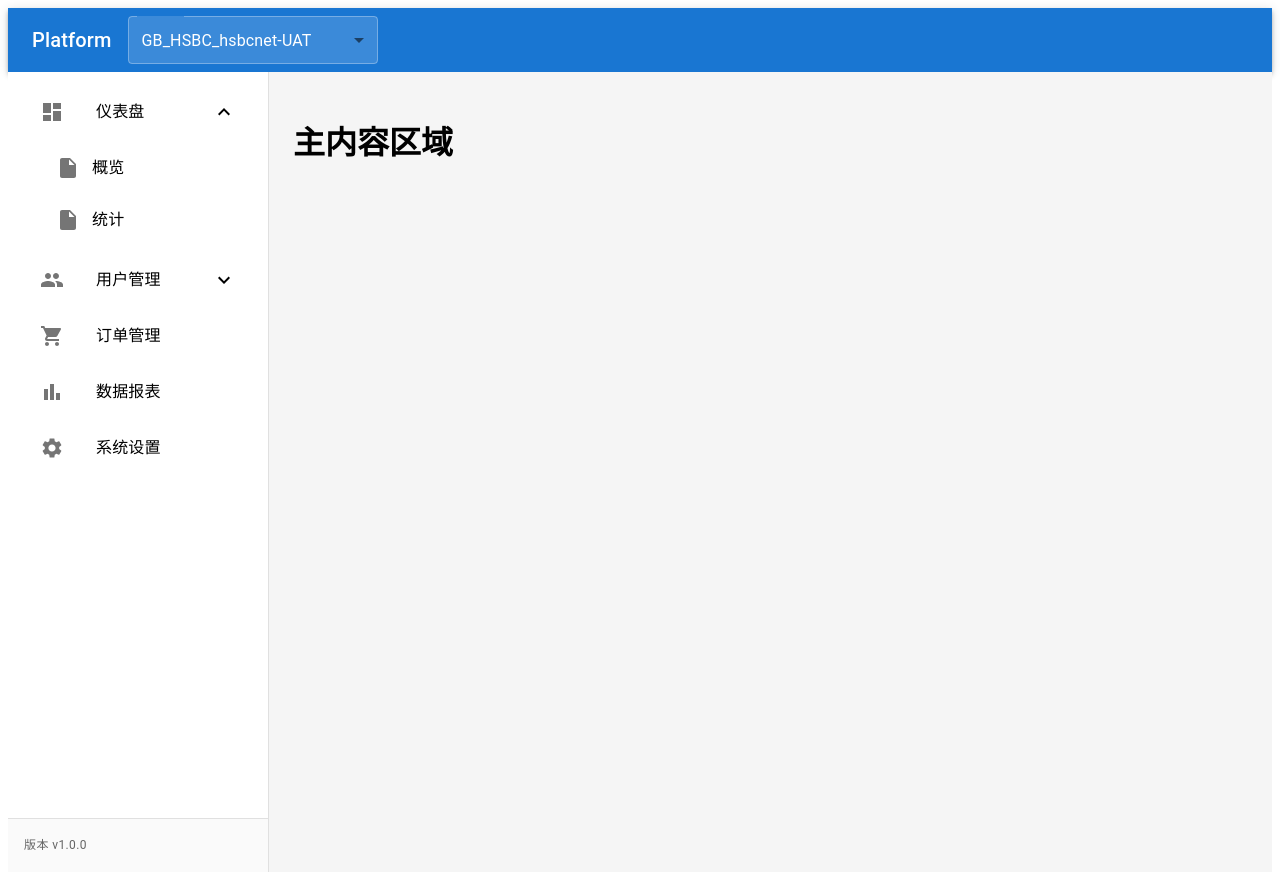
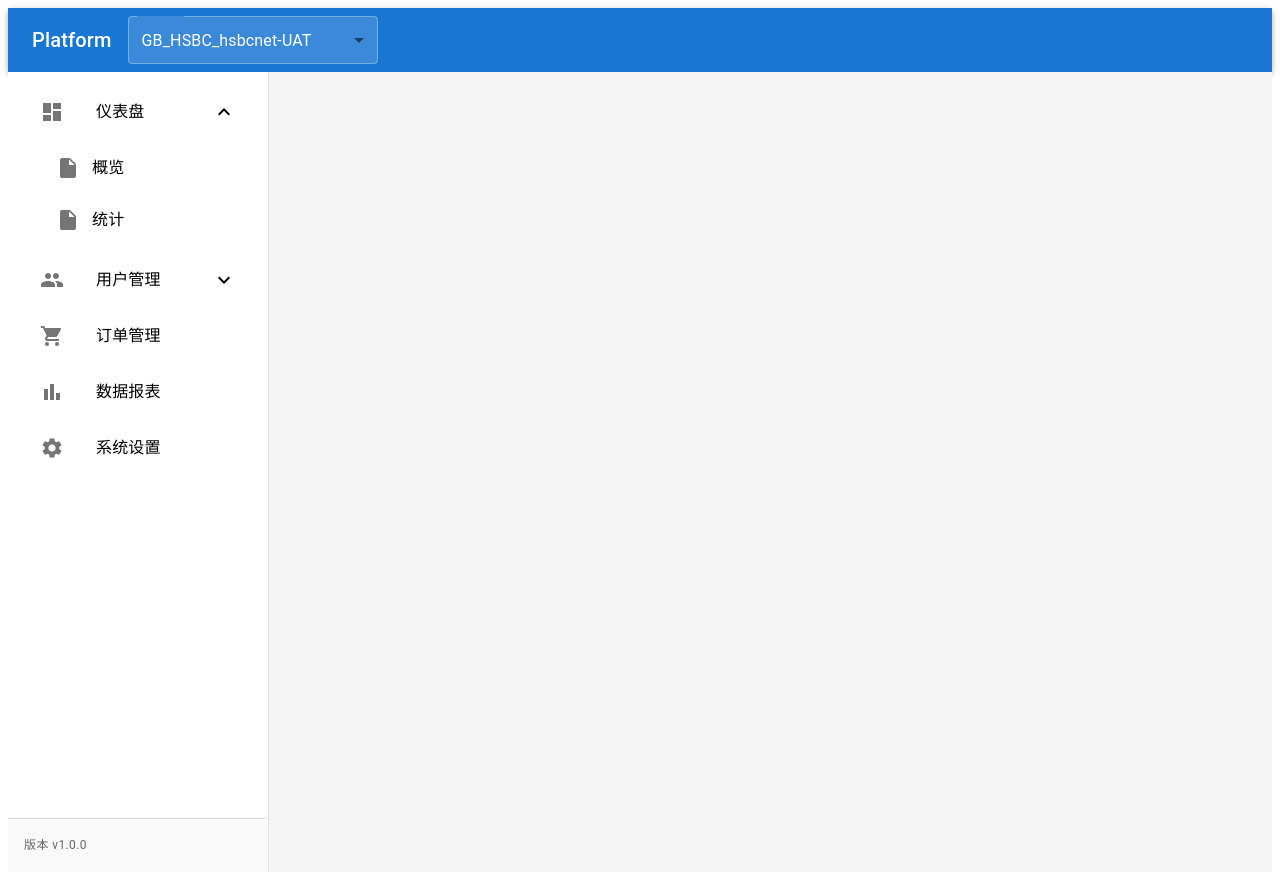
Before and after one commit to bootstrap-captain/msg-delivery-platform, a React (Vite) app in the folder msg-delivery-ui/: page / in a window 1280 px wide. Built offline with nearby package versions, Linux system fonts and the light colour scheme; some icons are missing.

Commit message:
ui initiation

```diff
--- a/msg-delivery-ui/src/pages/Home.tsx
+++ b/msg-delivery-ui/src/pages/Home.tsx
@@ -1,3 +1,4 @@
+import { Outlet } from "react-router-dom";
 import { PlatformHeader } from "../components/layout/PlatformHeader.tsx";
 import PlatformSideBar from "../components/layout/PlatformSideBar.tsx";
 import Box from "@mui/material/Box";
@@ -36,7 +37,7 @@ export const Home = () => {
                             overflow: 'auto',
                         }}
                     >
-                        <h1>主内容区域</h1>
+                        <Outlet/>
                     </Box>
                 </Box>
             </Box>
--- a/msg-delivery-ui/src/serviceRouter.tsx
+++ b/msg-delivery-ui/src/serviceRouter.tsx
@@ -5,6 +5,6 @@ import {PodStatus} from "./pages/podStatus/PodStatus.tsx";
 export const router = createBrowserRouter(createRoutesFromElements(
     <Route path={'/'} element={<Home/>}>
         {/*二级路由*/}
-        <Route path={'pod-status'} element={<PodStatus/>}/>
+        <Route path={'podStatus'} element={<PodStatus/>}/>
     </Route>
 ));
```
